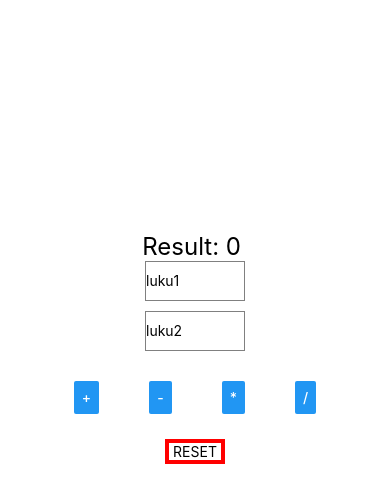
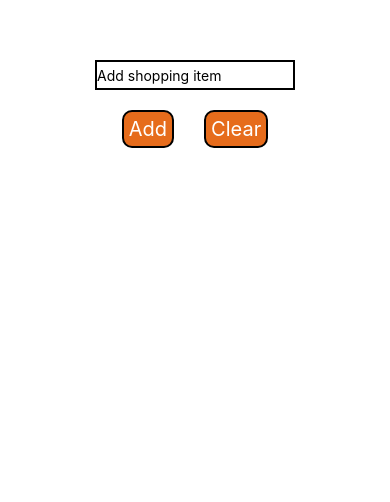
Before and after one commit to teemarom/mobiiliohjelmointi, a React Native app: screen / in a window 390 px wide. Shown: the part 162-664 px from the top of the page. Built offline with nearby package versions, Linux system fonts and the light colour scheme.

Commit message:
ostoslista valmis

```diff
--- a/App.tsx
+++ b/App.tsx
@@ -1,15 +1,17 @@
 import { StatusBar } from 'expo-status-bar';
-import { StyleSheet, Text, View } from 'react-native';
+import { Keyboard, StyleSheet, Text, TouchableWithoutFeedback, View } from 'react-native';
 import Laskin from './Laskin';
 import Arvauspeli from './Arvauspeli';
+import Ostoslista from './Ostoslista';
 
 
 export default function App() {
   return (
-    <View style={styles.container}>
-    <Laskin />
-
-    </View>
+    <TouchableWithoutFeedback onPress={Keyboard.dismiss}>
+      <View style={styles.container}>
+        <Ostoslista />
+      </View>
+    </TouchableWithoutFeedback>
   );
 }
 
--- /dev/null
+++ b/Ostoslista.tsx
@@ -0,0 +1,109 @@
+import { useState } from "react";
+import { Button, FlatList, Keyboard, Pressable, ScrollView, StyleSheet, Text, TextInput, TouchableWithoutFeedback, View } from "react-native";
+
+export default function Ostoslista() {
+
+    type ListItem = {
+        ostos: string
+    }
+
+    const [ostos, setOstos] = useState("")
+    const [lista, setLista] = useState<string[]>([])
+
+    const addOstos = () => {
+        if (ostos.trim() === "") {
+            return
+        }
+        setLista([...lista, ostos])
+        setOstos("")
+    }
+
+    const clearList = () => {
+        setLista([])
+        setOstos("")
+    }
+
+    const removeItem =(index:number) => {
+        setLista(lista.filter((_, i) => i !== index))
+    }
+
+    return (
+
+        <View style={styles.container}>
+            {/*INPUT*/}
+            <TextInput style={styles.input}
+                placeholder="Add shopping item"
+                onChangeText={setOstos}
+                value={ostos}
+            ></TextInput>
+
+            {/*BUTTONS*/}
+            <View style={styles.buttonContainer}>
+                <Pressable style={styles.button} onPress={addOstos}>
+                    <Text style={styles.buttonText}>Add</Text>
+                </Pressable>
+                <Pressable style={styles.button} onPress={clearList}>
+                    <Text style={styles.buttonText}>Clear</Text>
+                </Pressable>
+            </View>
+
+            {/*FLATLIST*/}
+            {lista.length > 0 && (
+                <View style={styles.flatlistView}>
+                    <Text style={{ fontSize: 26, fontStyle: "italic" }}>Shopping List 🛒 </Text>
+                    <FlatList style={styles.flatlist}
+                        data={lista}
+                        renderItem={({ item, index }) =>
+                            <View style={{ alignItems: "center", flexDirection: "row"}}>
+                                <Text style={styles.flatlisttxt}>{item}</Text>
+                                    <Button onPress={() => removeItem(index)} title="🗑️"></Button>
+                            </View>}>
+
+                    </FlatList>
+                </View>
+            )}
+        </View>
+
+
+    );
+}
+
+const styles = StyleSheet.create({
+    container: {
+        height: 400
+    },
+    input: {
+        borderWidth: 2,
+        height: 30,
+        width: 200
+    },
+    buttonContainer: {
+        flexDirection: "row",
+        gap: 30,
+        justifyContent: "center",
+        marginBottom: 20
+    },
+    button: {
+        marginTop: 20,
+    },
+    buttonText: {
+        fontSize: 20,
+        borderWidth: 2,
+        padding: 5,
+        borderRadius: 10,
+        color: "white",
+        backgroundColor: "#e66c1c"
+    },
+    flatlist: {
+        marginTop: 20,
+        width: 200,
+    },
+    flatlisttxt: {
+        fontSize: 18,
+        fontFamily: "Georgia",
+    },
+    flatlistView: {
+        alignItems: "center"
+    }
+
+});
```
